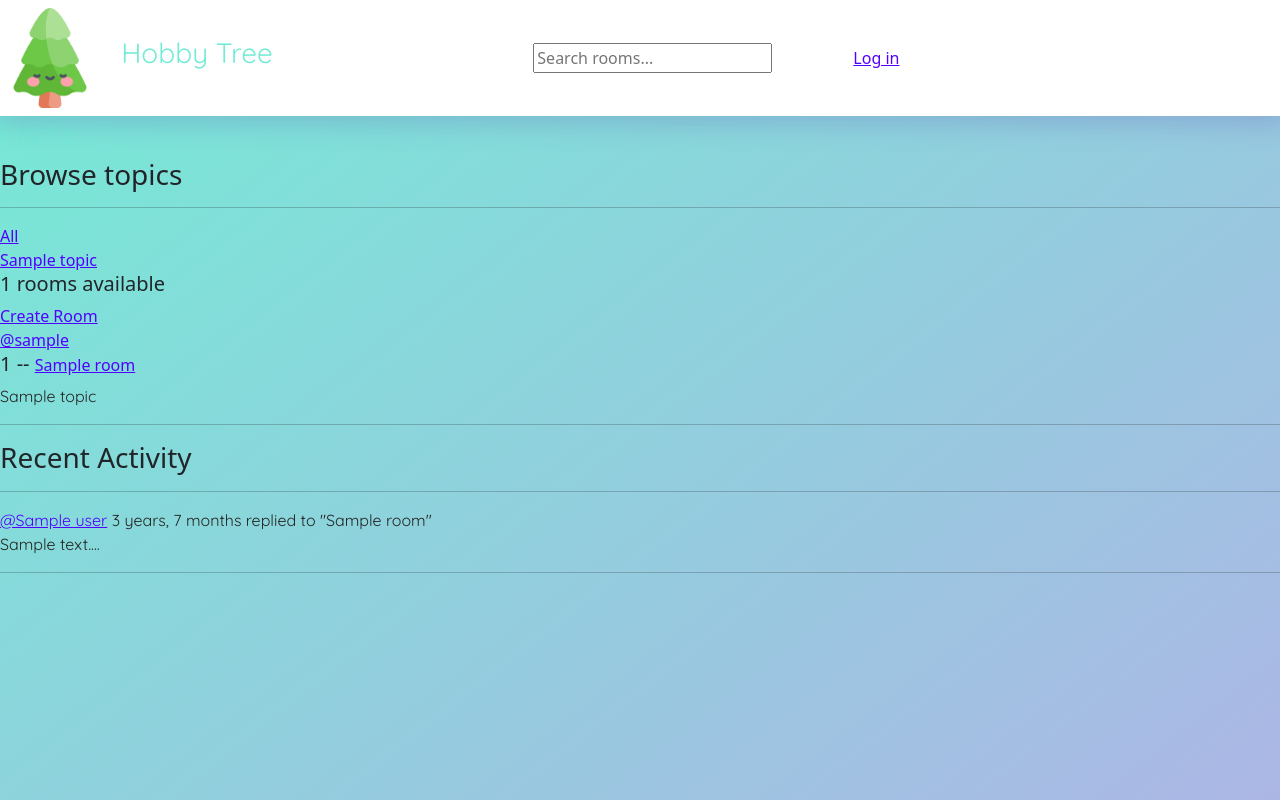
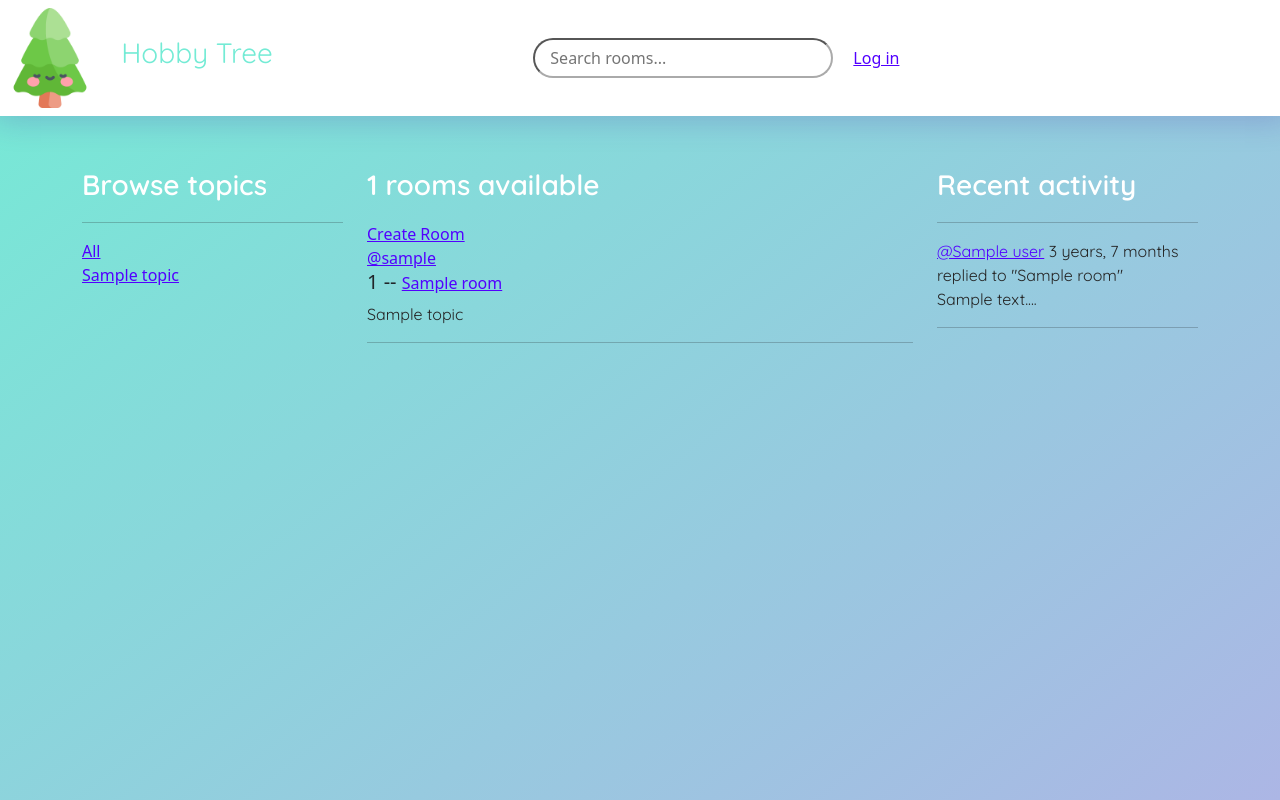
Before and after one commit to boconrads/studyrooms, a Django app: template base/templates/base/home.html in a window 1280 px wide. Run offline with Django 3.2, Linux system fonts and the light colour scheme; the template is opened without the code that fills it: most values are stand-ins (such as "Sample title", 1, 10 or a date in 2020).

Commit message:
structuring home page

```diff
--- a/base/templates/base/activity_component.html
+++ b/base/templates/base/activity_component.html
@@ -1,4 +1,4 @@
-<h3>Recent Activity</h3>
+
     <hr />
     {% for message in room_messages %}
         <div>
--- a/base/templates/base/home.html
+++ b/base/templates/base/home.html
@@ -2,24 +2,28 @@
 
 {% block content %}
 
-<h1>Home</h1>
 
-<div class="main-container">
+<div class="container">
 
-    <div>
+    <div class="row">
+
+        <div class="col-6 col-sm-3 ">
+        <p class="subtitle pt-5">Browse topics</p>
         {% include 'base/topics_component.html' %}
         </div>
 
-    <div>
-        <h5>{{ room_count }} rooms available</h5>
+        <div class="col-6 col-sm-6">
+            <p class="subtitle pt-5">{{ room_count }} rooms available</p>
             <a href="{% url 'create-room' %}">Create Room</a>
             <div>
                 {% include 'base/feed_component.html' %}
             </div>
         </div>
 
-    <div>
+        <div class="col-6 col-sm-3">
+            <p class="subtitle pt-5">Recent activity</p>
             {% include 'base/activity_component.html' %}
+        </div>
     </div>
 </div>
 
--- a/base/templates/base/topics_component.html
+++ b/base/templates/base/topics_component.html
@@ -1,4 +1,3 @@
-<h3>Browse topics</h3>
 <hr />
 
 <div>
--- a/static/styles/main.css
+++ b/static/styles/main.css
@@ -20,7 +20,8 @@ body p, body span, body small {
 
 .subtitle {
   color: white;
-  font-size: 22px;
+  font-size: 28px;
+  font-weight: 600;
 }
 
 .navbar {
@@ -30,4 +31,16 @@ body p, body span, body small {
   box-shadow: 2px 7px 31px -3px rgba(65, 2, 159, 0.2);
 }
 
+form input {
+  border-radius: 50px;
+  border-color: #aaaaaa;
+  padding: 15px;
+  height: 40px;
+  width: 300px;
+}
+form input:active {
+  color: #5200FF;
+  border-color: #5200FF;
+}
+
 /*# sourceMappingURL=main.css.map */
--- a/static/styles/main.scss
+++ b/static/styles/main.scss
@@ -5,6 +5,7 @@ $main-color: #74EBD5;
 $secondary-color: #ACB6E5;
 $link-color: #5200FF;
 $text-color: #252525;
+$gray-light: #aaaaaa;
 
 // Main styles
 body {
@@ -29,7 +30,8 @@ body {
 
 .subtitle {
     color: white;
-    font-size: 22px;
+    font-size: 28px;
+    font-weight:600;
 }
 
 // .main-container {
@@ -43,3 +45,22 @@ body {
     -moz-box-shadow: 2px 7px 31px -3px rgba(65, 2, 159,0.2);
     box-shadow: 2px 7px 31px -3px rgba(65, 2, 159,0.2);
 }
+
+
+
+// specific elements
+
+form {
+    input {
+        border-radius: 50px;
+        border-color: $gray-light;
+        padding: 15px;
+        height: 40px;
+        width: 300px;
+
+        &:active {
+            color: $link-color;
+            border-color: $link-color;
+        }
+    }
+}
```
Also changed, not shown: 1 other file. Lines whose indentation alone changed are shown as unchanged.
